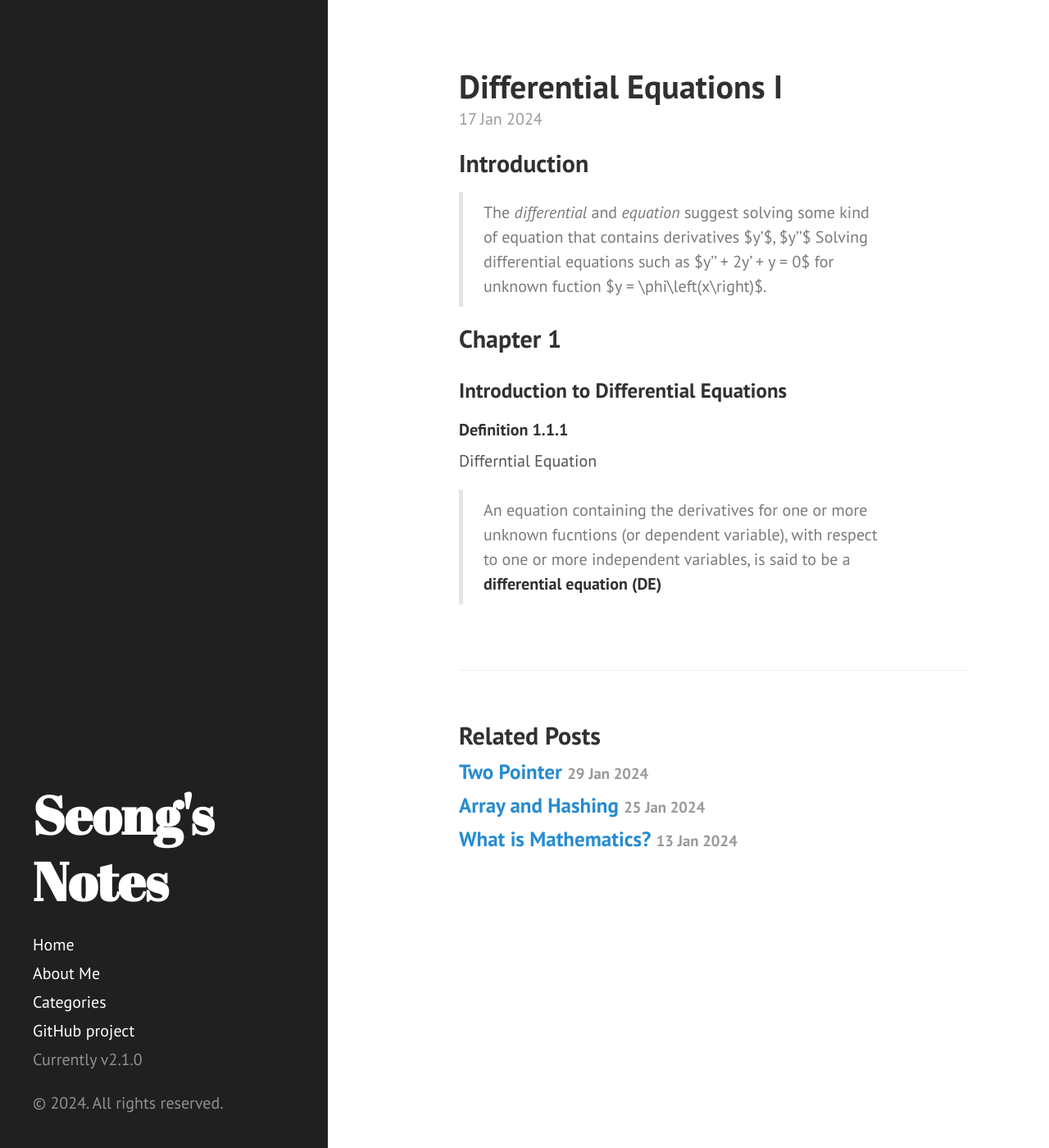
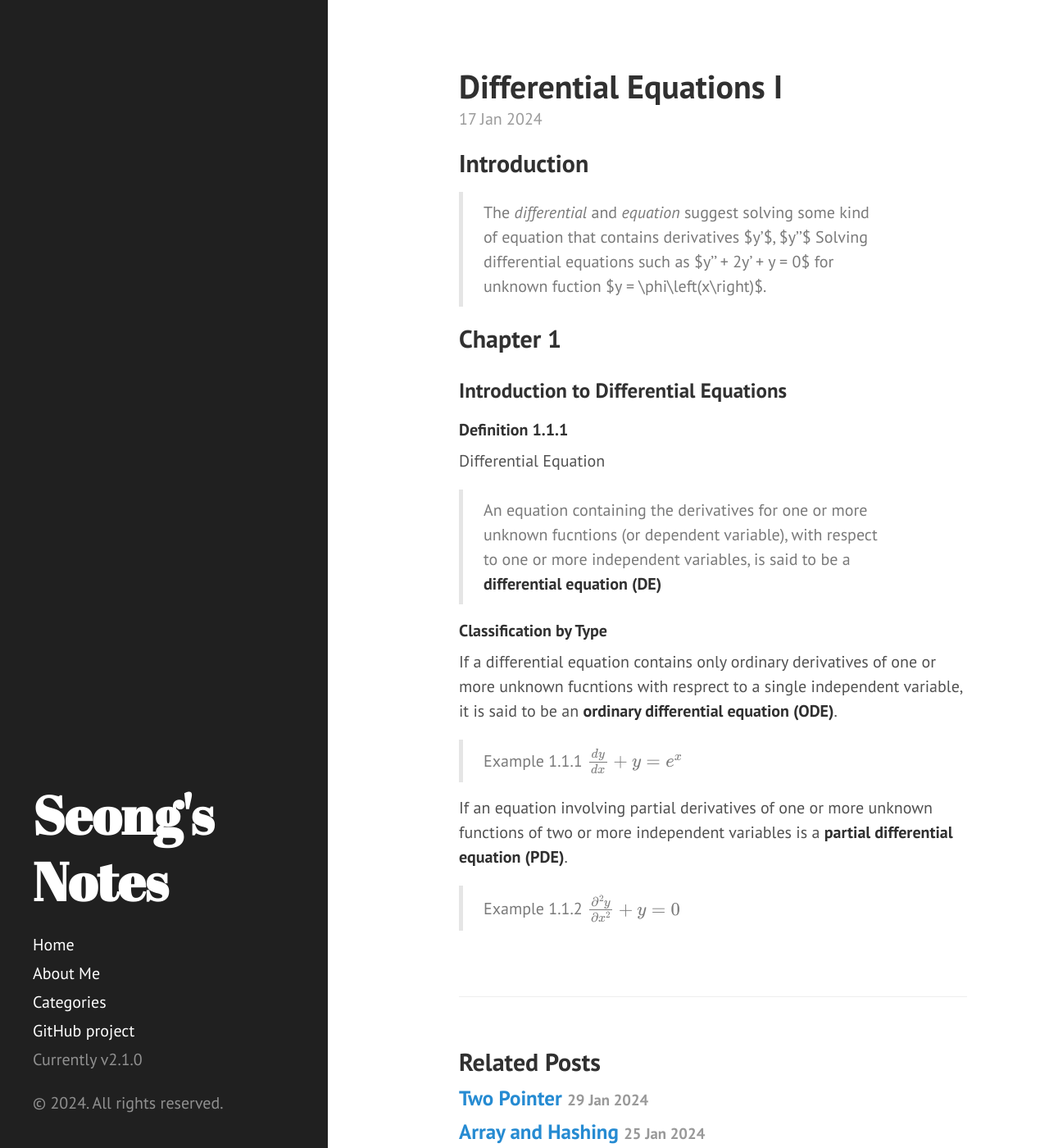
Before and after one commit to GwangseongCho/GwangseongCho.github.io, a Jekyll site: the page built from _posts/2024-01-17-differential-equations.md, in a window 1280 px wide and 1400 px high. Shown: the whole window at 82% size. Built offline with Jekyll 4.4.1, drawn with Linux system fonts in a browser that asks for light colours; formulas are drawn with MathJax 3.

Commit message:
Edit DE pages

```diff
--- a/_posts/2024-01-17-differential-equations.md
+++ b/_posts/2024-01-17-differential-equations.md
@@ -9,7 +9,20 @@ category: Mathematics
 > Solving differential equations such as $y'' + 2y' + y = 0$ for unknown fuction $y = \phi\left(x\right)$.
 
 ## Chapter 1
+
 ### Introduction to Differential Equations
+
 #### Definition 1.1.1
-Differntial Equation
+Differential Equation
 >An equation containing the derivatives for one or more unknown fucntions (or dependent variable), with respect to one or more independent variables, is said to be a **differential equation (DE)**
+
+
+#### Classification by Type
+If a differential equation contains only ordinary derivatives of one or more unknown fucntions with resprect to a single independent variable, it is said to be an **ordinary differential equation (ODE)**.
+> Example 1.1.1
+> $$\frac{dy}{dx} + y = e^{x}$$
+
+
+If an equation involving partial derivatives of one or more unknown functions of two or more independent variables is a **partial differential equation (PDE)**.
+> Example 1.1.2
+> $$\frac{\partial^2 y}{\partial x^2} + y = 0$$
```
